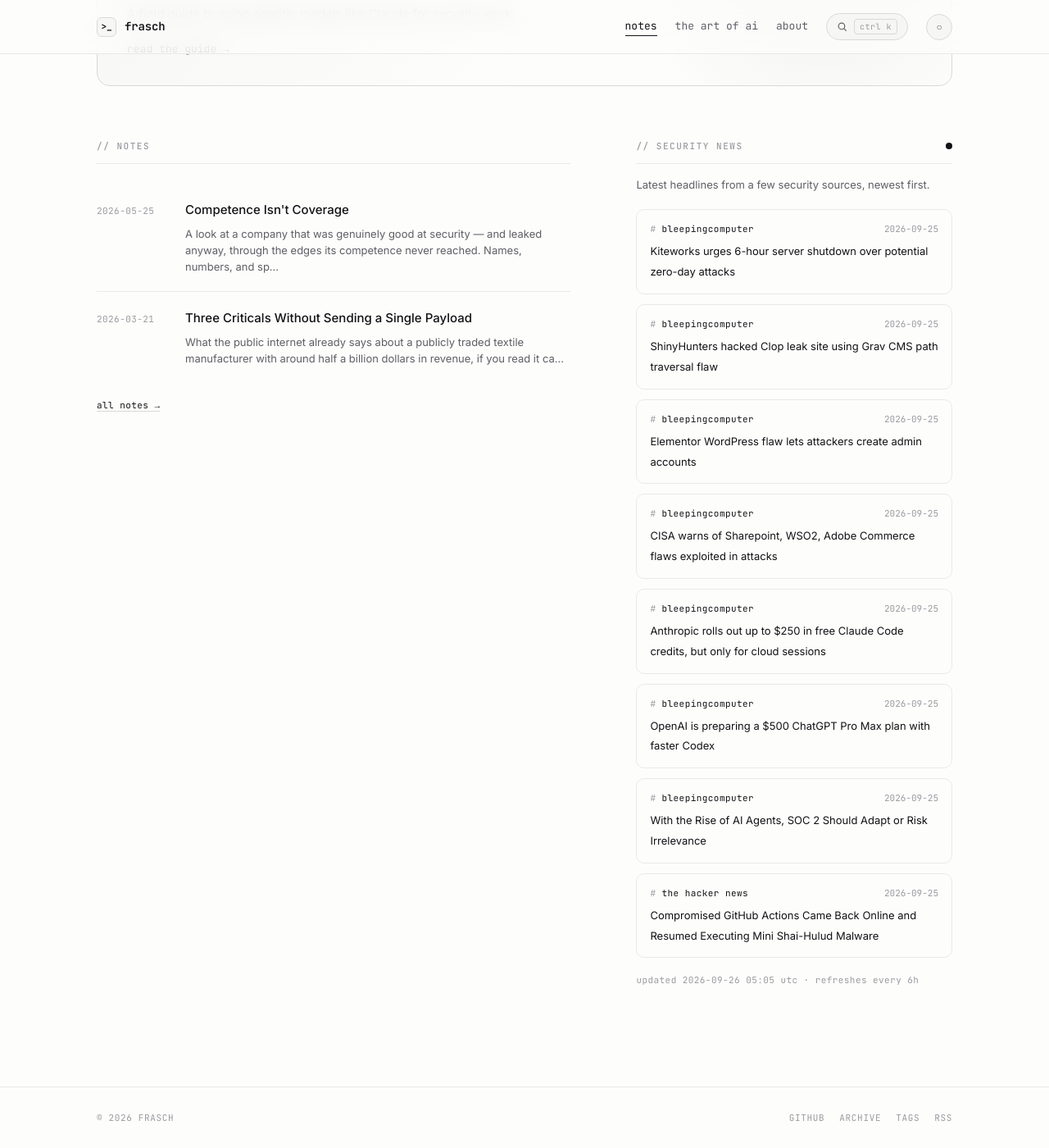
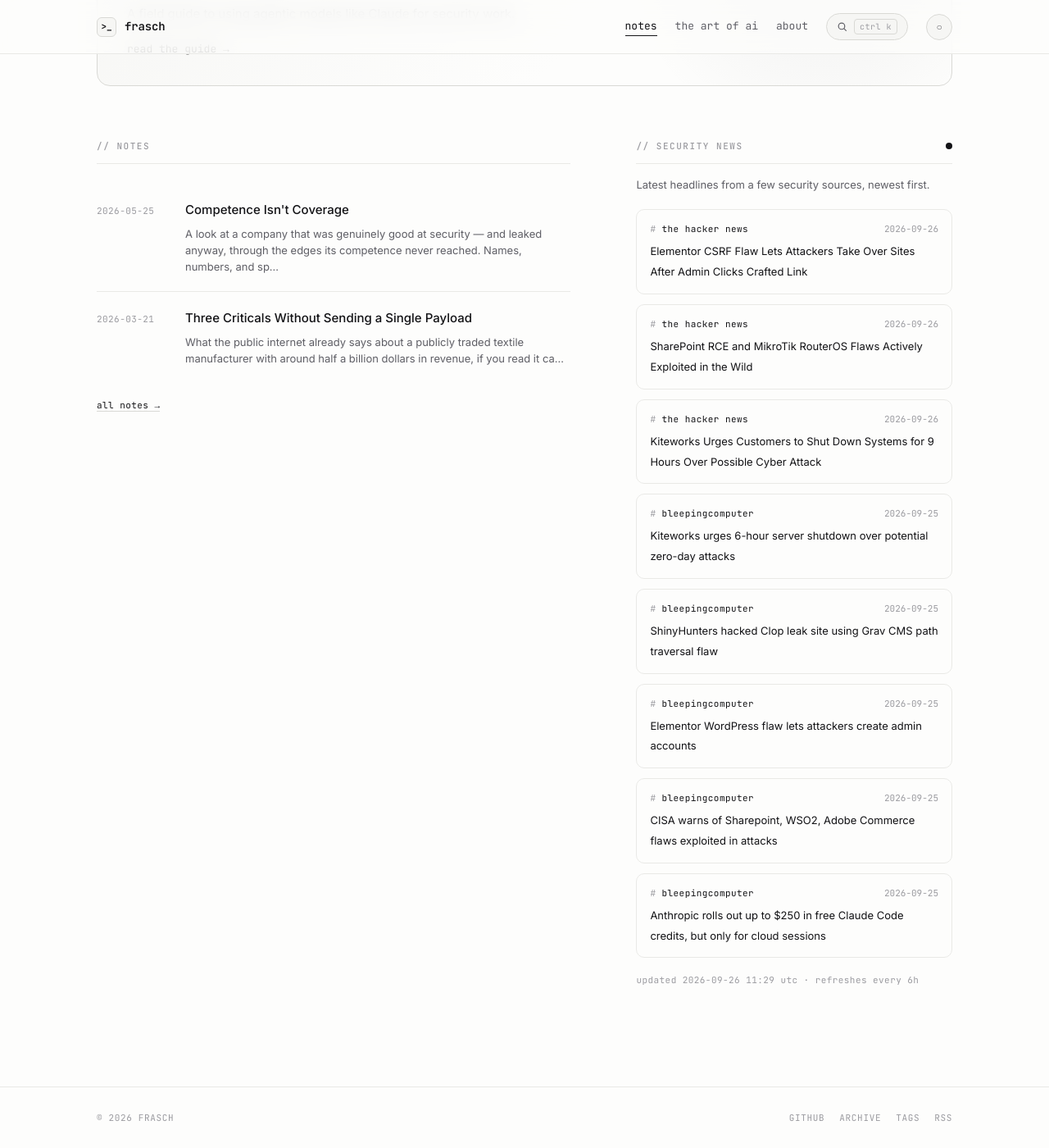
Before and after one commit to whoisfrasch/frasch, a Jekyll site: the page built from index.html, in a window 1280 px wide and 1400 px high, scrolled down 615 px. Shown: the whole window at 82% size. Built offline with Jekyll 4.4.1, drawn with Linux system fonts in a browser that asks for light colours.

Commit message:
Refresh security news feed

```diff
--- a/_data/news.json
+++ b/_data/news.json
@@ -1,6 +1,24 @@
 {
-  "updated": "2026-09-26T05:05:05Z",
+  "updated": "2026-09-26T11:29:54Z",
   "items": [
+    {
+      "source": "the hacker news",
+      "title": "Elementor CSRF Flaw Lets Attackers Take Over Sites After Admin Clicks Crafted Link",
+      "link": "https://thehackernews.com/2026/09/elementor-csrf-flaw-lets-attackers-take.html",
+      "date": "2026-09-26T09:55:22Z"
+    },
+    {
+      "source": "the hacker news",
+      "title": "SharePoint RCE and MikroTik RouterOS Flaws Actively Exploited in the Wild",
+      "link": "https://thehackernews.com/2026/09/sharepoint-rce-and-mikrotik-routeros.html",
+      "date": "2026-09-26T08:49:53Z"
+    },
+    {
+      "source": "the hacker news",
+      "title": "Kiteworks Urges Customers to Shut Down Systems for 9 Hours Over Possible Cyber Attack",
+      "link": "https://thehackernews.com/2026/09/kiteworks-urges-customers-to-shut-down.html",
+      "date": "2026-09-26T07:48:33Z"
+    },
     {
       "source": "bleepingcomputer",
       "title": "Kiteworks urges 6-hour server shutdown over potential zero-day attacks",
@@ -30,24 +48,6 @@
       "title": "Anthropic rolls out up to $250 in free Claude Code credits, but only for cloud sessions",
       "link": "https://www.bleepingcomputer.com/news/artificial-intelligence/anthropic-rolls-out-up-to-250-in-free-claude-code-credits-but-only-for-cloud-sessions/",
       "date": "2026-09-25T16:00:00Z"
-    },
-    {
-      "source": "bleepingcomputer",
-      "title": "OpenAI is preparing a $500 ChatGPT Pro Max plan with faster Codex",
-      "link": "https://www.bleepingcomputer.com/news/artificial-intelligence/openai-is-preparing-a-500-chatgpt-pro-max-plan-with-faster-codex/",
-      "date": "2026-09-25T14:54:33Z"
-    },
-    {
-      "source": "bleepingcomputer",
-      "title": "With the Rise of AI Agents, SOC 2 Should Adapt or Risk Irrelevance",
-      "link": "https://www.bleepingcomputer.com/news/security/with-the-rise-of-ai-agents-soc-2-should-adapt-or-risk-irrelevance/",
-      "date": "2026-09-25T14:51:10Z"
-    },
-    {
-      "source": "the hacker news",
-      "title": "Compromised GitHub Actions Came Back Online and Resumed Executing Mini Shai-Hulud Malware",
-      "link": "https://thehackernews.com/2026/09/compromised-github-actions-came-back.html",
-      "date": "2026-09-25T14:44:41Z"
     }
   ]
 }
```
